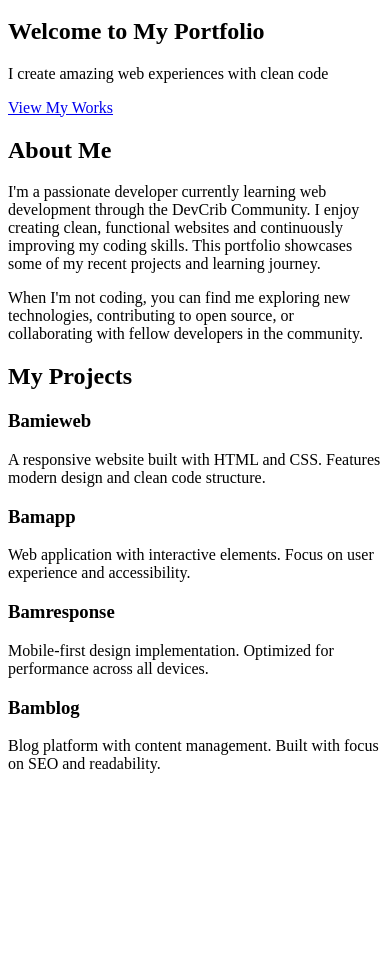
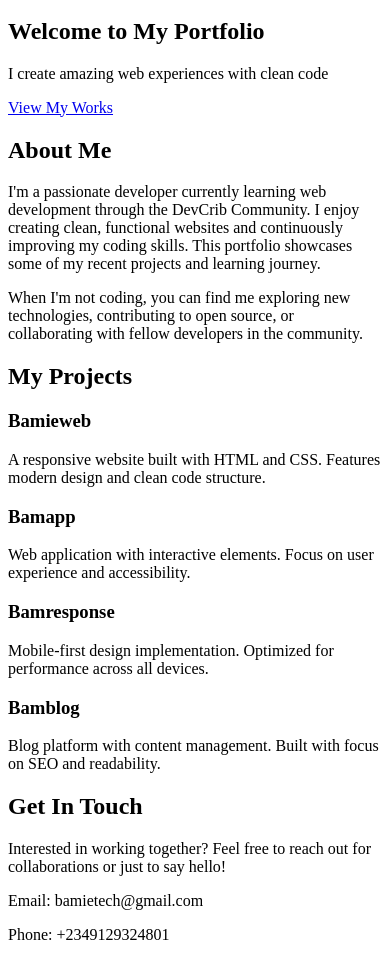
Before and after one commit to bamiebot-maker/devcrib-task1, a plain HTML site: page index.html in a window 390 px wide. Shown: the part 123-1083 px from the top of the page. Before the commit the page ends 912 px from the top, so only its background shows below. Drawn offline with Linux system fonts and the light colour scheme.

Commit message:
feat: added contact section with email and phone info

```diff
--- a/index.html
+++ b/index.html
@@ -112,6 +112,21 @@
         </div>
     </section>
 
+    <!-- Contact Section -->
+    <section id="contact" class="contact">
+        <div class="container">
+            <h2 class="section-title center">Get In Touch</h2>
+            <div class="contact-content">
+                <p class="contact-description">
+                    Interested in working together? Feel free to reach out for collaborations or just to say hello!
+                </p>
+                <div class="contact-info">
+                    <p>Email: bamietech@gmail.com</p>
+                    <p>Phone: +2349129324801</p>
+                </div>
+            </div>
+        </div>
+    </section>
 
 
     </html>
```
